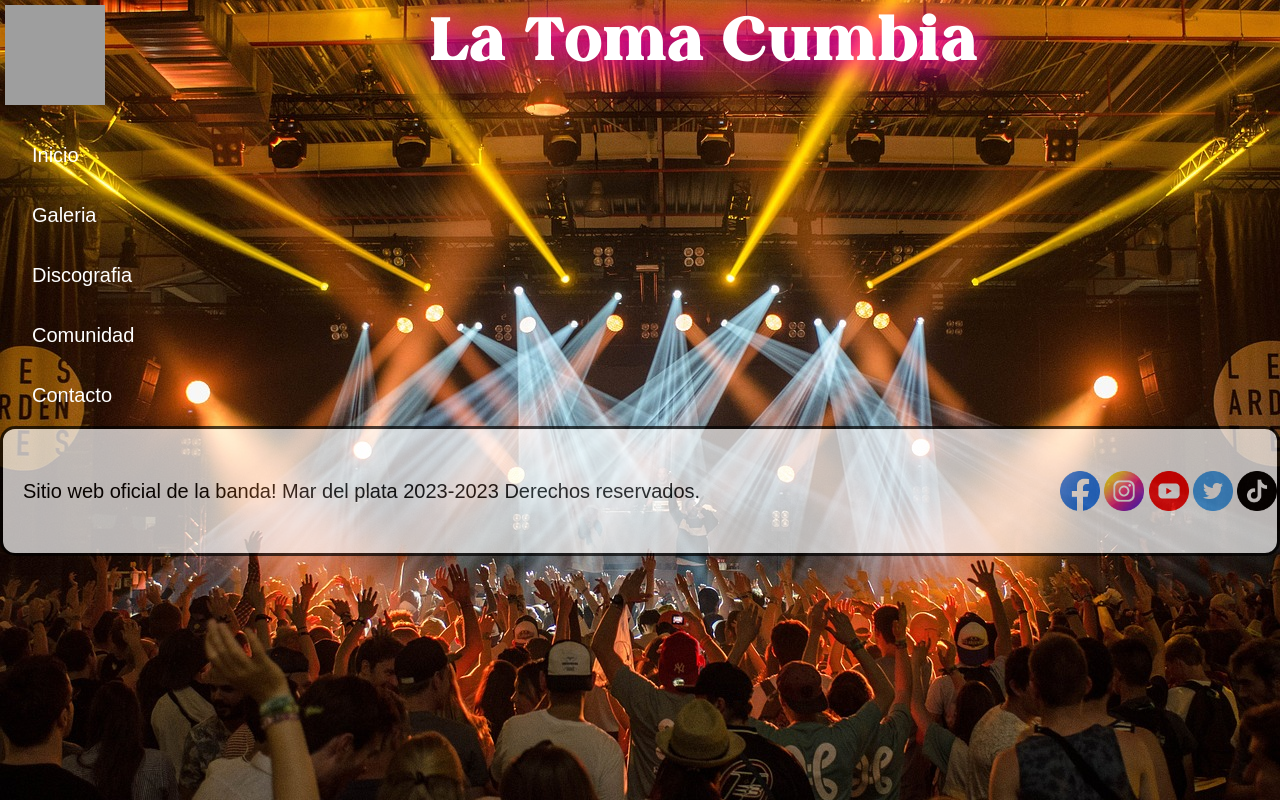
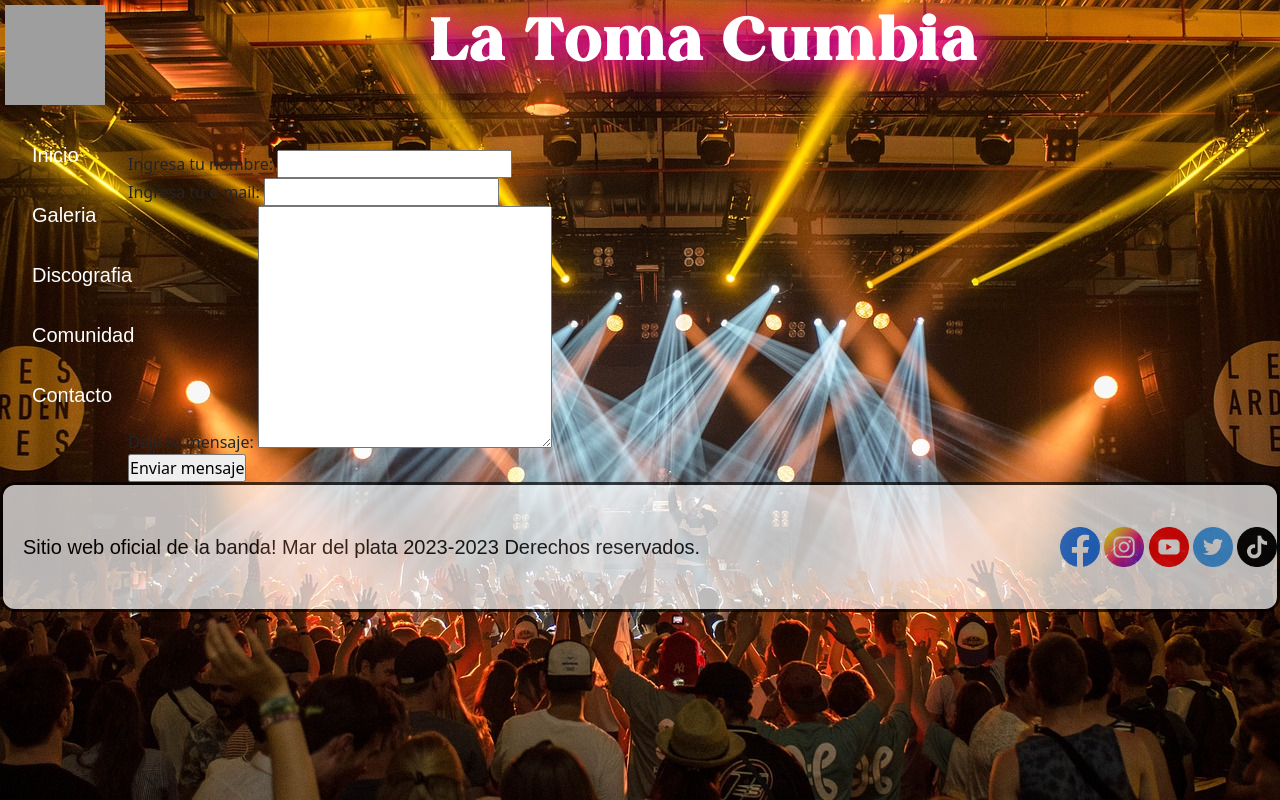
Before and after one commit to amaya-angel/P-f-Luis-Amaya, a plain HTML site: page pages/contacto.html in a window 1280 px wide. Drawn offline with nearby package versions, Linux system fonts and the light colour scheme; grey boxes are pictures that could not be loaded.

Commit message:
agregado de formulario que faltaba en contacto

```diff
--- a/pages/contacto.html
+++ b/pages/contacto.html
@@ -41,10 +41,23 @@
         </nav>
 
         <main>
+            <section>
+                <form action="">
+                <div>
+                    <label for="">Ingresa tu nombre:</label>
+                    <input type="text">
+                </div>
+                <div>
+                    <label for="">Ingresa tu e-mail:</label>
+                    <input type="email">
+                </div>
+                <div>
+                    <label for="">Deja tu mensaje:</label>
+                    <textarea name="" id="" cols="30" rows="10"></textarea>
+                </div>
 
-            <section>
-
-
+                <input type="submit" value="Enviar mensaje">
+            </form>
             </section>
         </main>
 
```
